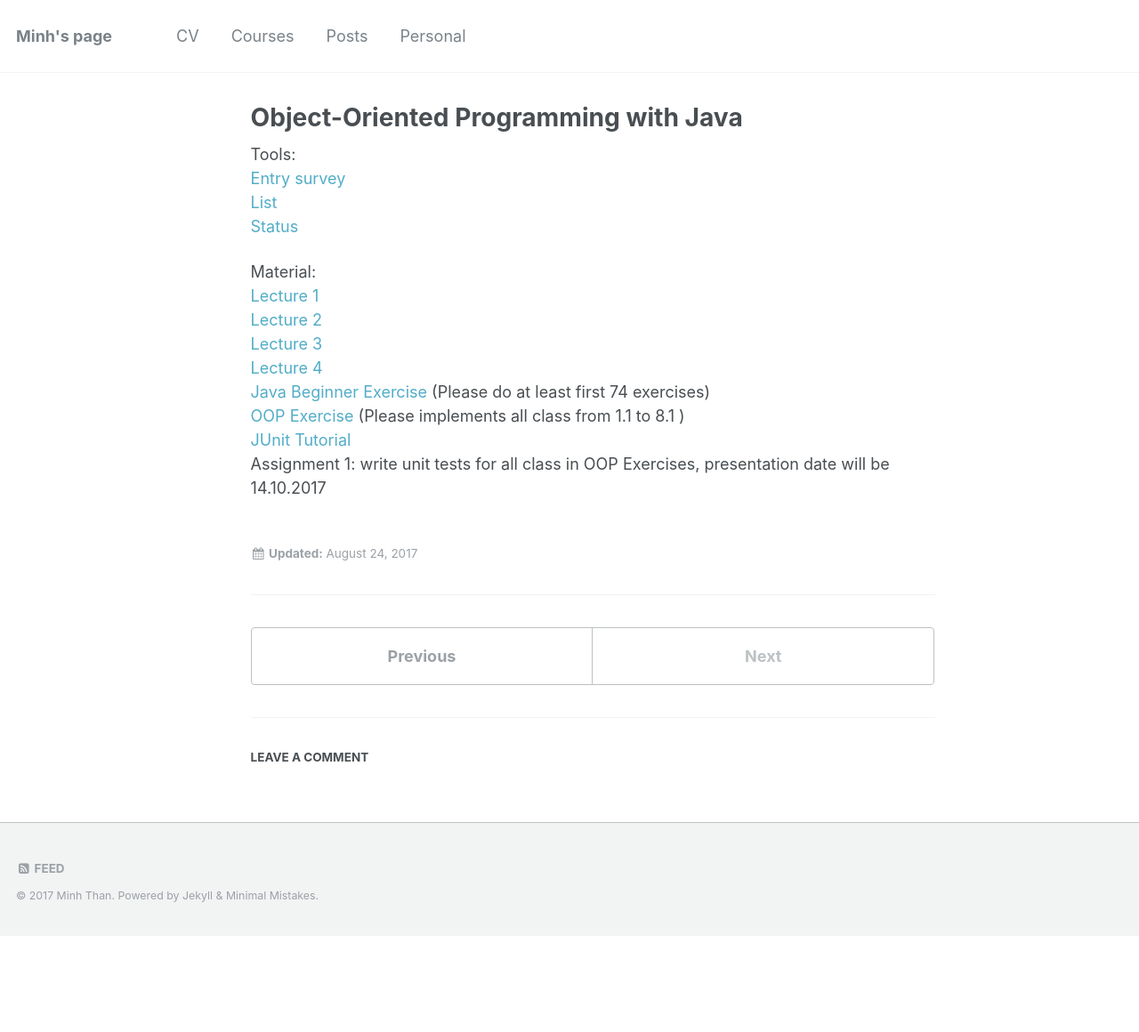
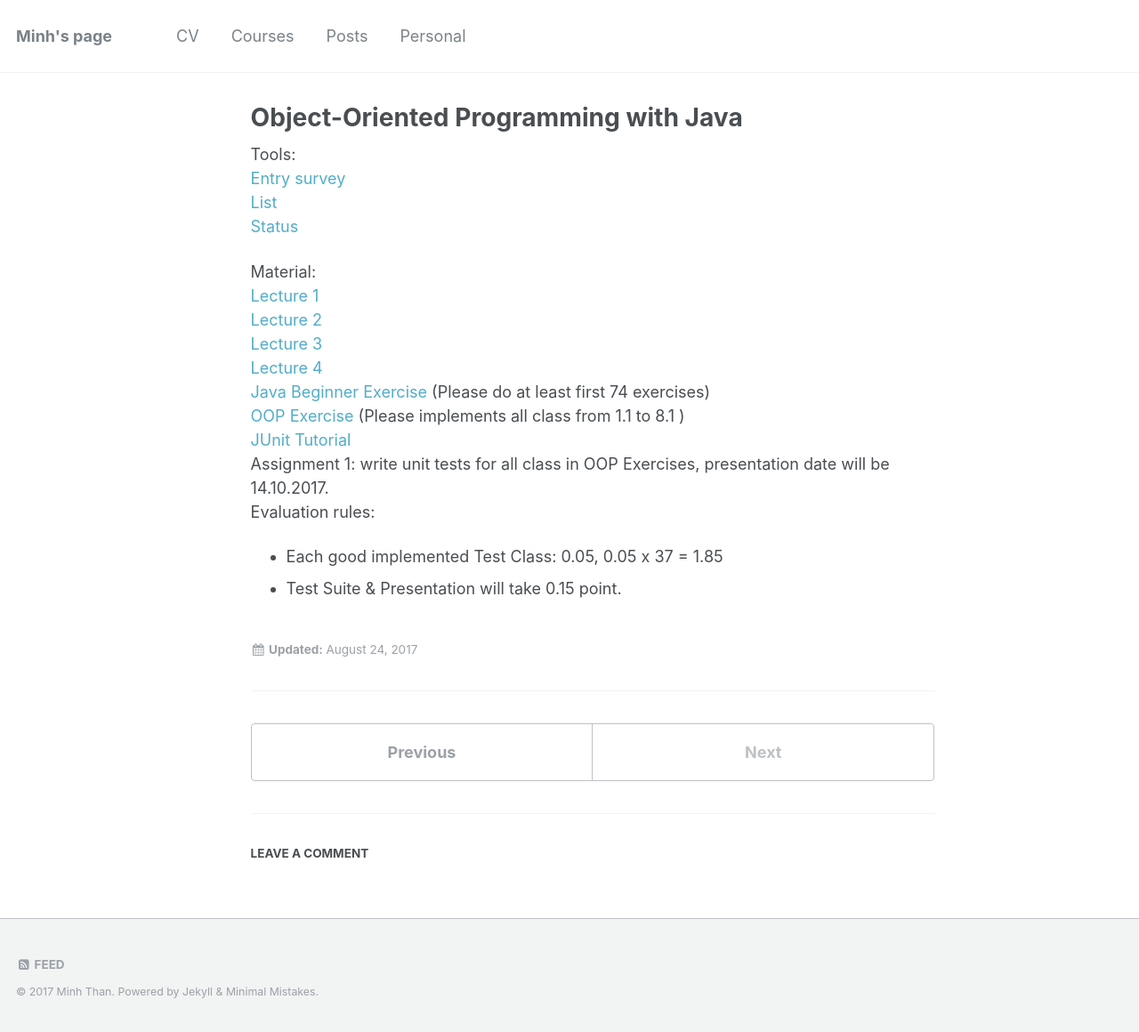
Before and after one commit to thanqminh/thanqminh.github.io, a Jekyll site: the page built from _courses/oopjava.md, in a window 1280 px wide. Shown: the whole page at 89% size. Built offline with Jekyll 4.4.1, drawn with Linux system fonts in a browser that asks for light colours; comment, search, counter and statistics services are not loaded; before the commit the page ends 1052 px from its top, so only the background shows below that.

Commit message:
add evaluation

```diff
--- a/_courses/oopjava.md
+++ b/_courses/oopjava.md
@@ -17,7 +17,10 @@ Material:
 [Java Beginner Exercise][exercise1] (Please do at least first 74 exercises)
 [OOP Exercise][exercise2] (Please implements all class from 1.1 to 8.1 )
 [JUnit Tutorial][junit_tutorial]
-Assignment 1: write unit tests for all class in OOP Exercises, presentation date will be 14.10.2017
+Assignment 1: write unit tests for all class in OOP Exercises, presentation date will be 14.10.2017.
+Evaluation rules:
+- Each good implemented Test Class: 0.05, 0.05 x 37 = 1.85
+- Test Suite & Presentation will take 0.15 point.
 
 [entry_survey]: https://goo.gl/forms/aIggEhFVbc9Mf3Df2
 [list]: https://goo.gl/Rk3BNR
```
